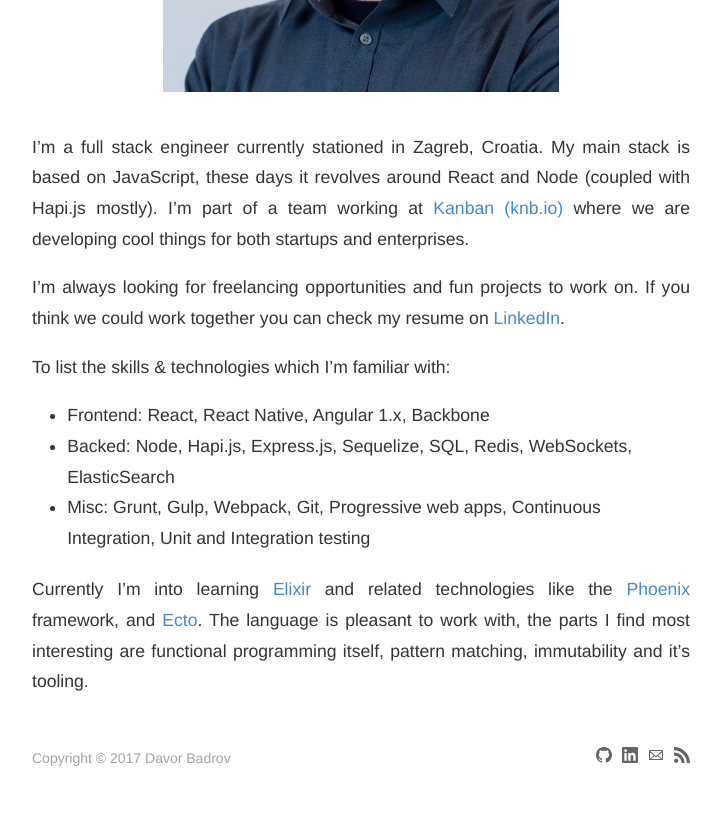
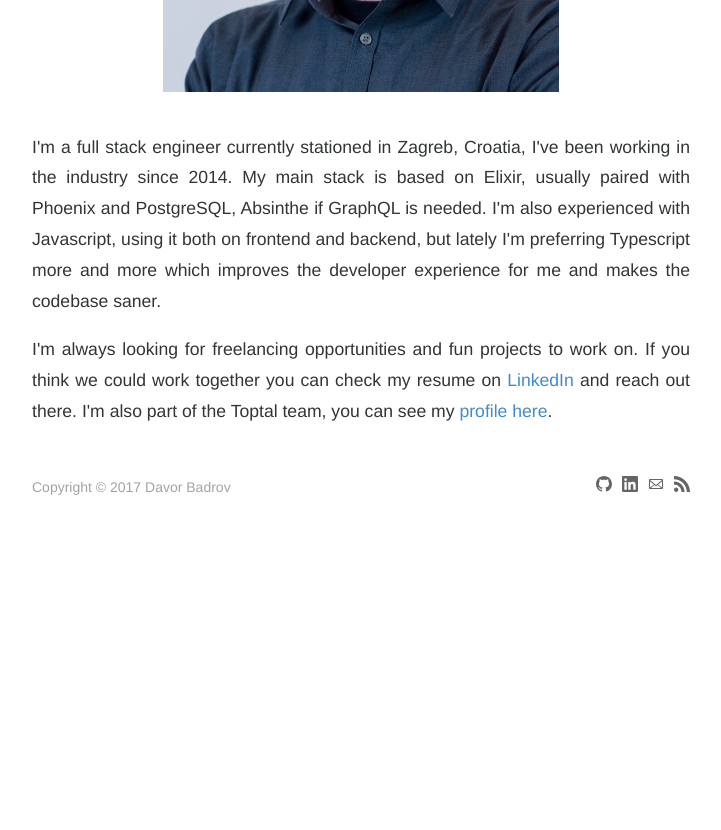
Before and after one commit to rajr5/old-davorbadrov.github.io, a plain HTML site: page about/index.html in a window 1280 px wide. Shown: the part 640-1470 px from the top of the page, without its empty margins (279-1000 px from the left). After the commit the page ends 1200 px from the top, so only its background shows below. Drawn offline with Linux system fonts and the light colour scheme; a script that the page names is missing; a web font is replaced by a local one.

Commit message:
Tweak about page

```diff
--- a/about/index.html
+++ b/about/index.html
@@ -1077,22 +1077,13 @@ margin-left: -4%;
 
     <img class="photo" src="/img/me.png" alt="Me" />
 
+<p>
+I'm a full stack engineer currently stationed in Zagreb, Croatia, I've been working in the industry since 2014. My main stack is based on Elixir, usually paired with Phoenix and PostgreSQL, Absinthe if GraphQL is needed. I'm also experienced with Javascript, using it both on frontend and backend, but lately I'm preferring Typescript more and more which improves the developer experience for me and makes the codebase saner.
+</p>
 
-<p>I&rsquo;m a full stack engineer currently stationed in Zagreb, Croatia. My main stack is based on JavaScript, these days it revolves around React and Node (coupled with Hapi.js mostly). I&rsquo;m part of a team working at <a href="https://knb.io">Kanban (knb.io)</a> where we are developing cool things for both startups and enterprises.</p>
-
-<p>I&rsquo;m always looking for freelancing opportunities and fun projects to work on. If you think we could work together you can check my resume on <a href="https://www.linkedin.com/in/davor-badrov-670b0312b/">LinkedIn</a>.</p>
-
-<p>To list the skills &amp; technologies which I&rsquo;m familiar with:</p>
-
-<ul>
-<li>Frontend: React, React Native, Angular 1.x, Backbone</li>
-<li>Backed: Node, Hapi.js, Express.js, Sequelize, SQL, Redis, WebSockets, ElasticSearch</li>
-<li>Misc: Grunt, Gulp, Webpack, Git, Progressive web apps, Continuous Integration, Unit and Integration testing</li>
-</ul>
-
-<p>Currently I&rsquo;m into learning <a href="elixir-lang.org">Elixir</a> and related technologies like the <a href="http://phoenixframework.org/">Phoenix</a> framework, and <a href="https://github.com/elixir-ecto/ecto">Ecto</a>. The language is pleasant to work with, the parts I find most interesting are functional programming itself, pattern matching, immutability and it&rsquo;s tooling.</p>
-
-
+<p>
+I'm always looking for freelancing opportunities and fun projects to work on. If you think we could work together you can check my resume on <a target="_blank" rel="noopener noreferrer" aria-label="Davor Badrov LinkedIn Profile" href="https://www.linkedin.com/in/davor-badrov-670b0312b/">LinkedIn</a> and reach out there. I'm also part of the Toptal team, you can see my <a target="_blank" rel="noopener noreferrer" aria-label="Davor Badrov Toptal Profile" href="https://www.toptal.com/resume/davor-badrov">profile here</a>.
+</p>
             </div>
         </div>
     </div>
```
